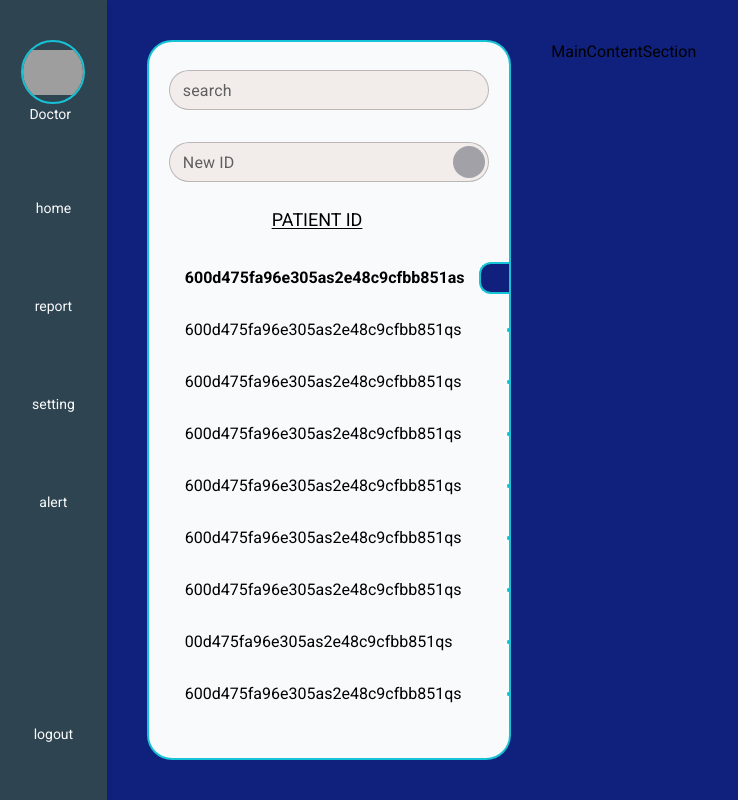
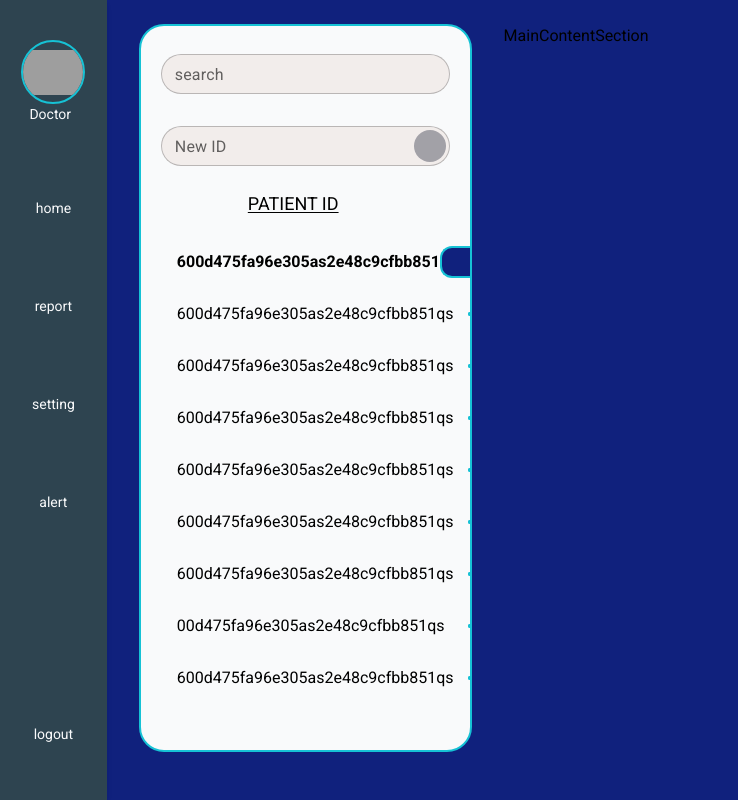
Before and after one commit to NeuralSight/NeuralSight, a Next.js app: page / in a window 1280 px wide. Shown: the whole page, without its empty margins (0-738 px from the left). Built offline with nearby package versions, Linux system fonts and the light colour scheme; grey boxes are pictures that could not be loaded; some icons are missing.

Commit message:
adjusted widths

```diff
--- a/pages/index.tsx
+++ b/pages/index.tsx
@@ -15,11 +15,14 @@ const Dashboard: NextPage = () => {
 
       <div className='h-full w-full flex justify-between'>
         <SideBar />
-        <main className='w-full flex py-10 px-10 gap-10'>
-          <section className='w-1/3 '>
+        <main
+          className='w-full flex pt-6
+        pb-12 px-8 gap-8'
+        >
+          <section className='w-[30%] '>
             <PatientIDSection />
           </section>
-          <section className='w-2/3'>
+          <section className='w-[70%]'>
             <MainContentSection />
           </section>
         </main>
```
